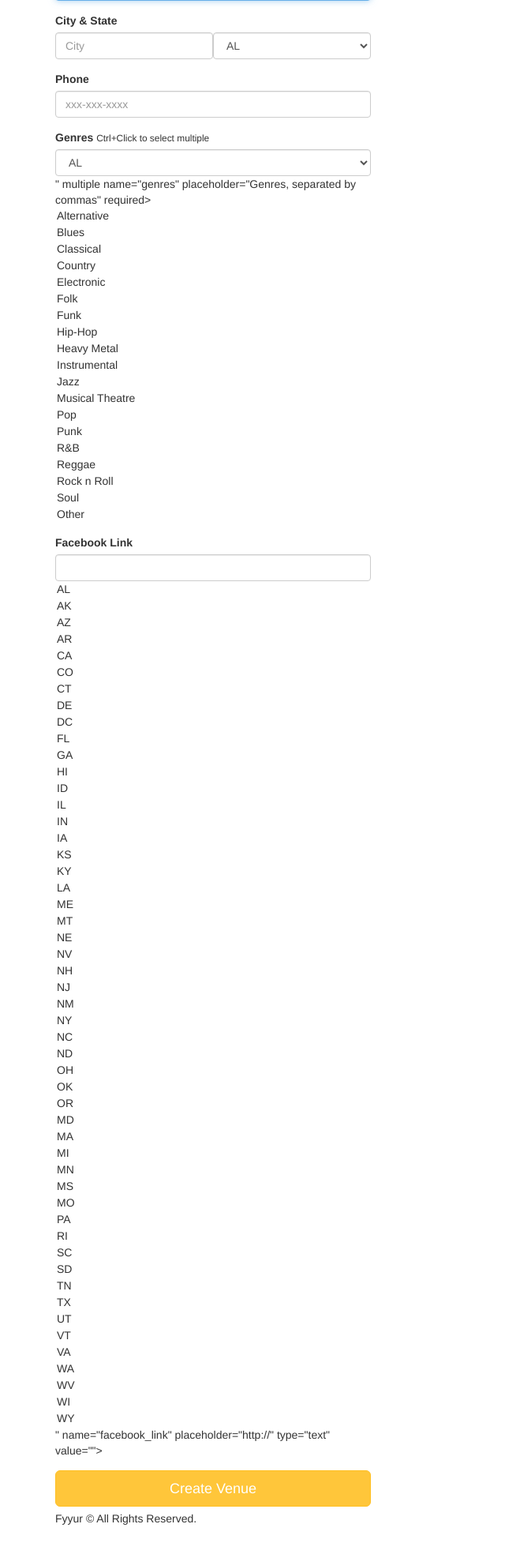
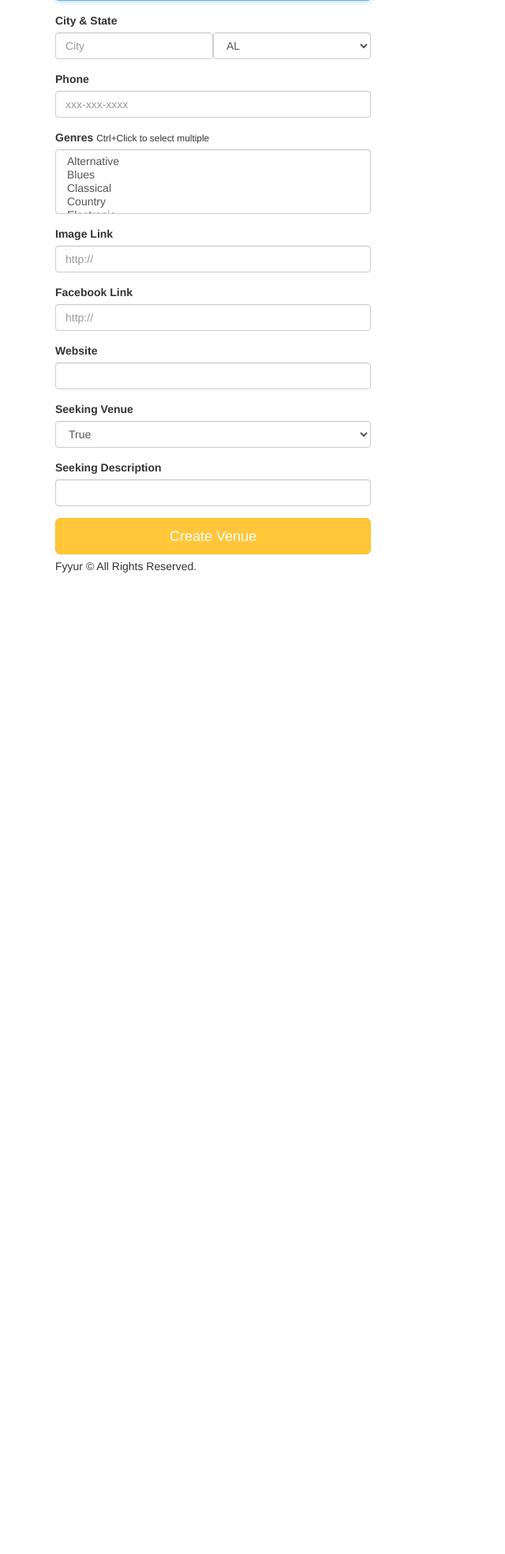
Before and after one commit to ahmedKhaled1995/Fyyur, a Flask app: page /artists/create in a window 1280 px wide. Shown: the part 194-2162 px from the top of the page at 79% size, without its empty margins (0-640 px from the left). After the commit the page ends 919 px from the top, so only its background shows below. Run offline with Flask 2, Linux system fonts and the light colour scheme; some libraries are stand-ins or nearby versions.

Commit message:
Fixed Forms

```diff
--- a/app.py
+++ b/app.py
@@ -121,8 +121,6 @@
 # Margin:
 #---------
 
-
-
 #----------------------------------------------------------------------------#
 
 #----------------------------------------------------------------------------#
@@ -213,35 +211,57 @@
 @app.route('/venues/<int:venue_id>')
 def show_venue(venue_id):
   # shows the venue page with the given venue_id
-  # TODO: replace with real venue data from the venues table, using venue_id
+  # TODO_done: replace with real venue data from the venues table, using venue_id
+
+  # Getting the venue
   venue = Venue.query.filter(Venue.id == venue_id).first()
 
-  data1 = {
+  # Forming the past shows arr
+  venue_past_show = [show for show in venue.shows if show.show_date < datetime.now()]
+  venue_past_show_with_artist_details = []
+  for show in venue_past_show:
+    show_artist = Artist.query.filter(Artist.id == show.artist_id).first()
+    venue_past_show_with_artist_details.append({
+      "artist_id": show_artist.id,
+      "artist_name": show_artist.name,
+      "artist_image_link": show_artist.image_link,
+      "start_time": show.show_date.strftime("%m/%d/%Y, %H:%M:%S")
+    })
+
+  # Forming the upcoming shows arr
+  venue_upcoming_show = [show for show in venue.shows if show.show_date > datetime.now()]
+  venue_upcoming_show_with_artist_details = []
+  for show in venue_upcoming_show:
+    show_artist = Artist.query.filter(Artist.id == show.artist_id).first()
+    venue_upcoming_show_with_artist_details.append({
+      "artist_id": show_artist.id,
+      "artist_name": show_artist.name,
+      "artist_image_link": show_artist.image_link,
+      "start_time": show.show_date.strftime("%m/%d/%Y, %H:%M:%S")
+    })
+
+  # Forming the response data
+  data = {
     "id": venue.id,
     "name": venue.name,
-    "genres": venue.genres,
+    "genres": venue.genres if venue.genres else [],
     "address": venue.address,
     "city": venue.city,
     "state": venue.state,
     "phone": venue.phone,
-    "website": "https://www.themusicalhop.com",
-    "facebook_link": "https://www.facebook.com/TheMusicalHop",
-    "seeking_talent": True,
-    "seeking_description": "We are on the lookout for a local artist to play every two weeks. Please call us.",
-    "image_link": "https://images.unsplash.com/photo-1543900694-133f37abaaa5?ixlib=rb-1.2.1&ixid=eyJhcHBfaWQiOjEyMDd9&auto=format&fit=crop&w=400&q=60",
-    "past_shows": [{
-      "artist_id": 4,
-      "artist_name": "Guns N Petals",
-      "artist_image_link": "https://images.unsplash.com/photo-1549213783-8284d0336c4f?ixlib=rb-1.2.1&ixid=eyJhcHBfaWQiOjEyMDd9&auto=format&fit=crop&w=300&q=80",
-      "start_time": "2019-05-21T21:30:00.000Z"
-    }],
-    "upcoming_shows": [],
-    "past_shows_count": 1,
-    "upcoming_shows_count": 0,
+    "website": venue.website,
+    "facebook_link": venue.facebook_link,
+    "seeking_talent": venue.seeking_talent,
+    "seeking_description": venue.seeking_description,
+    "image_link": venue.image_link,
+    "past_shows": venue_past_show_with_artist_details,
+    "upcoming_shows": venue_upcoming_show_with_artist_details,
+    "past_shows_count": len(venue_past_show_with_artist_details),
+    "upcoming_shows_count": len(venue_upcoming_show_with_artist_details),
   }
 
 
-  return render_template('pages/show_venue.html', venue=venue)
+  return render_template('pages/show_venue.html', venue=data)
 
 #  Create Venue
 #  ----------------------------------------------------------------
@@ -255,6 +275,15 @@
 def create_venue_submission():
   # TODO: insert form data as a new Venue record in the db, instead
   # TODO: modify data to be the data object returned from db insertion
+
+  # Getting the genres
+  genres = request.form.getlist('genres')
+  print(genres)
+
+  #for k,v in request.form.items():
+    #print(k,v)
+
+
 
   # on successful db insert, flash success
   flash('Venue ' + request.form['name'] + ' was successfully listed!')
--- a/forms.py
+++ b/forms.py
@@ -2,6 +2,7 @@
 from flask_wtf import Form
 from wtforms import StringField, SelectField, SelectMultipleField, DateTimeField
 from wtforms.validators import DataRequired, AnyOf, URL
+
 
 class ShowForm(Form):
     artist_id = StringField(
@@ -15,6 +16,7 @@
         validators=[DataRequired()],
         default= datetime.today()
     )
+
 
 class VenueForm(Form):
     name = StringField(
@@ -89,7 +91,7 @@
         'image_link'
     )
     genres = SelectMultipleField(
-        # TODO implement enum restriction
+        # TODO_done implement enum restriction
         'genres', validators=[DataRequired()],
         choices=[
             ('Alternative', 'Alternative'),
@@ -113,9 +115,23 @@
             ('Other', 'Other'),
         ]
     )
+    website = StringField(
+        'website', validators=[URL()]
+    )
     facebook_link = StringField(
         'facebook_link', validators=[URL()]
     )
+    seeking_talent = SelectField(
+        'seeking_talent', validators=[DataRequired()],
+        choices=[
+            ('True', 'True'),
+            ('False', 'False')
+        ]
+    )
+    seeking_description = StringField(
+        'seeking_description', validators=[]
+    )
+
 
 class ArtistForm(Form):
     name = StringField(
@@ -181,14 +197,14 @@
         ]
     )
     phone = StringField(
-        # TODO implement validation logic for state
-        'phone'
+        # TODO_done implement validation logic for state
+        'phone', validators=[DataRequired()]
     )
     image_link = StringField(
         'image_link'
     )
     genres = SelectMultipleField(
-        # TODO implement enum restriction
+        # TODO_done implement enum restriction
         'genres', validators=[DataRequired()],
         choices=[
             ('Alternative', 'Alternative'),
@@ -212,9 +228,21 @@
             ('Other', 'Other'),
         ]
     )
+    website = StringField(
+        'website', validators=[URL()]
+    )
     facebook_link = StringField(
-        # TODO implement enum restriction
         'facebook_link', validators=[URL()]
     )
+    seeking_venue = SelectField(
+        'seeking_venue', validators=[DataRequired()],
+        choices=[
+            ('True', 'True'),
+            ('False', 'False')
+        ]
+    )
+    seeking_description = StringField(
+        'seeking_description', validators=[]
+    )
 
-# TODO IMPLEMENT NEW ARTIST FORM AND NEW SHOW FORM
+# TODO_done IMPLEMENT NEW ARTIST FORM AND NEW SHOW FORM
--- a/temp.py
+++ b/temp.py
@@ -107,3 +107,6 @@
     "upcoming_shows_count": 1,
   }
   data = list(filter(lambda d: d['id'] == venue_id, [data1, data2, data3]))[0]
+
+
+<!-- <h6>{{ show.start_time|datetime('full') }}</h6> -->
--- a/temp_2.py
+++ b/temp_2.py
@@ -83,3 +83,7 @@
     if show.show_date > datetime.now():
         upcoming_shows += 1
 ven["num_upcoming_shows"] = upcoming_shows
+
+for key in request.form:
+    if key == 'genres':
+        print(request.form[f"{key}"])
--- a/templates/forms/new_artist.html
+++ b/templates/forms/new_artist.html
@@ -1,6 +1,5 @@
-{% extends 'layouts/main.html' %}
-{% block title %}New Artist{% endblock %}
-{% block content %}
+{% extends 'layouts/main.html' %} {% block title %}New Artist{% endblock %} {%
+block content %}
 <div class="form-wrapper">
   <form method="post" class="form">
     <h3 class="form-heading">List a new artist</h3>
@@ -12,27 +11,53 @@
       <label>City & State</label>
       <div class="form-inline">
         <div class="form-group">
-              {{ form.city(class_ = 'form-control', placeholder='City', autofocus = true) }}
+          {{ form.city(class_ = 'form-control', placeholder='City', autofocus =
+          true) }}
         </div>
         <div class="form-group">
-              {{ form.state(class_ = 'form-control', placeholder='State', autofocus = true) }}
+          {{ form.state(class_ = 'form-control', placeholder='State', autofocus
+          = true) }}
         </div>
       </div>
     </div>
     <div class="form-group">
       <label for="phone">Phone</label>
-          {{ form.phone(class_ = 'form-control', placeholder='xxx-xxx-xxxx', autofocus = true) }}
+      {{ form.phone(class_ = 'form-control', placeholder='xxx-xxx-xxxx',
+      autofocus = true) }}
     </div>
     <div class="form-group">
       <label for="genres">Genres</label>
       <small>Ctrl+Click to select multiple</small>
-        {{ form.genres(class_ = 'form-control', placeholder='Genres, separated by commas', id=form.state, autofocus = true) }}
+      {{ form.genres(class_ = 'form-control', placeholder='Genres, separated by
+      commas', autofocus = true) }}
     </div>
     <div class="form-group">
-          <label for="genres">Facebook Link</label>
-          {{ form.facebook_link(class_ = 'form-control', placeholder='http://', id=form.state, autofocus = true) }}
+      <label for="image_link">Image Link</label>
+      {{ form.image_link(class_ = 'form-control', placeholder='http://',
+      autofocus = true) }}
     </div>
-      <input type="submit" value="Create Venue" class="btn btn-primary btn-lg btn-block">
+    <div class="form-group">
+      <label for="facebook-link">Facebook Link</label>
+      {{ form.facebook_link(class_ = 'form-control', placeholder='http://',
+      autofocus = true) }}
+    </div>
+    <div class="form-group">
+      <label for="website">Website</label>
+      {{ form.website(class_ = 'form-control', autofocus = true) }}
+    </div>
+    <div class="form-group">
+      <label for="seeking-venue">Seeking Venue</label>
+      {{ form.seeking_venue(class_ = 'form-control', autofocus = true) }}
+    </div>
+    <div class="form-group">
+      <label for="seeking-description">Seeking Description</label>
+      {{ form.seeking_description(class_ = 'form-control', autofocus = true) }}
+    </div>
+    <input
+      type="submit"
+      value="Create Venue"
+      class="btn btn-primary btn-lg btn-block"
+    />
   </form>
 </div>
 {% endblock %}
```
Also changed, not shown: templates/forms/new_venue.html (+20 -3 lines), templates/pages/show_venue.html (+36 -14 lines), 1 other file. Lines whose indentation alone changed are shown as unchanged.
